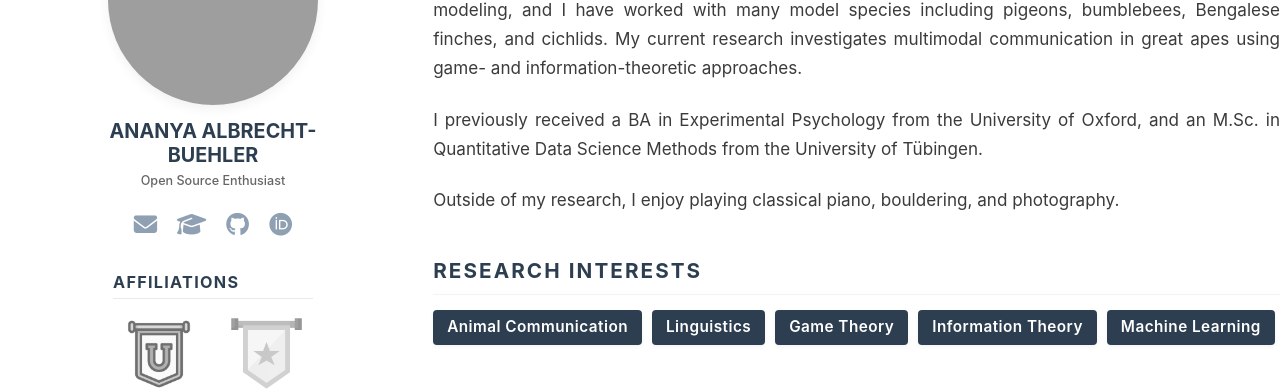
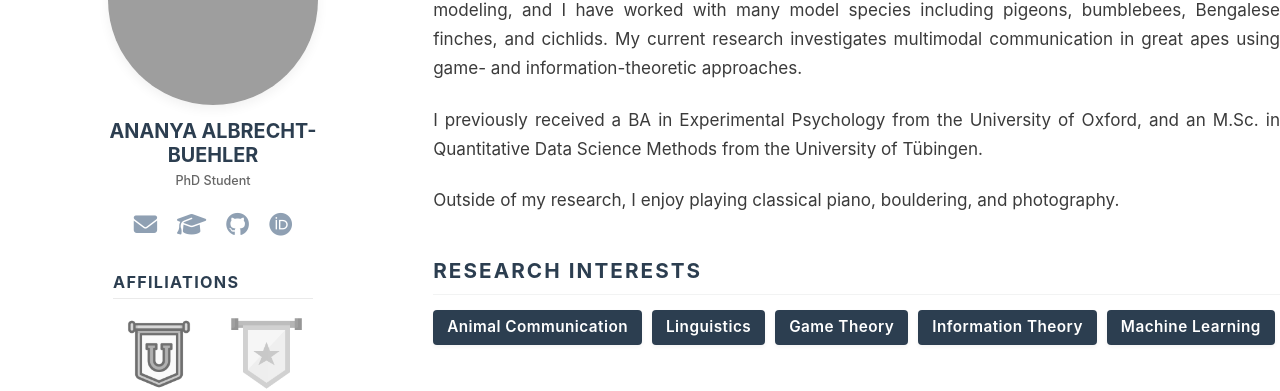
Before and after one commit to aalbrechtbuehler/aalbrechtbuehler, a Jekyll site: the page built from _pages/about.md, in a window 1280 px wide and 973 px high. Shown: the part 271-662 px from the top of the window. Built offline with Jekyll 4.4.1, drawn with Linux system fonts in a browser that asks for light colours; a script bundle is joined from its source files by our own code; library files that are not in the unit come from our copies.

Commit message:
Update author-profile.html

```diff
--- a/_includes/author-profile.html
+++ b/_includes/author-profile.html
@@ -136,7 +136,7 @@
 
   <div class="author__content" style="text-align: center; margin-bottom: 25px;">
     <h3 style="margin: 0; color: #2c3e50; font-size: 1.1em; font-weight: 700; text-transform: uppercase;">{{ author.name | default: "John Doe" }}</h3>
-    <h4 style="font-size: 0.7em; color: #666; margin-top: 5px; margin-bottom: 0; font-weight: 500;">{{ author.description | default: "Open Source Enthusiast" }}</h4>
+    <h4 style="font-size: 0.7em; color: #666; margin-top: 5px; margin-bottom: 0; font-weight: 500;">{{ author.description | default: "PhD Student" }}</h4>
   </div>
 
   <div style="margin-bottom: 30px;">
```
